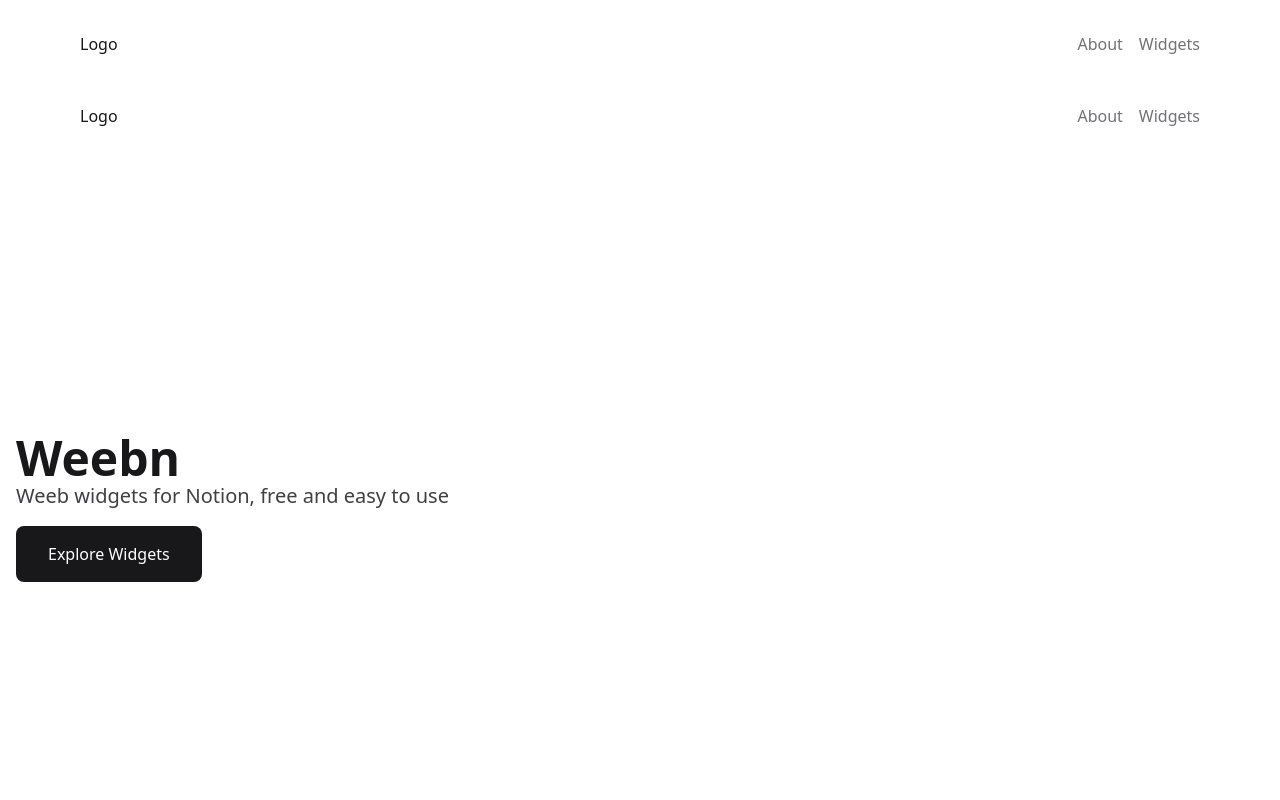
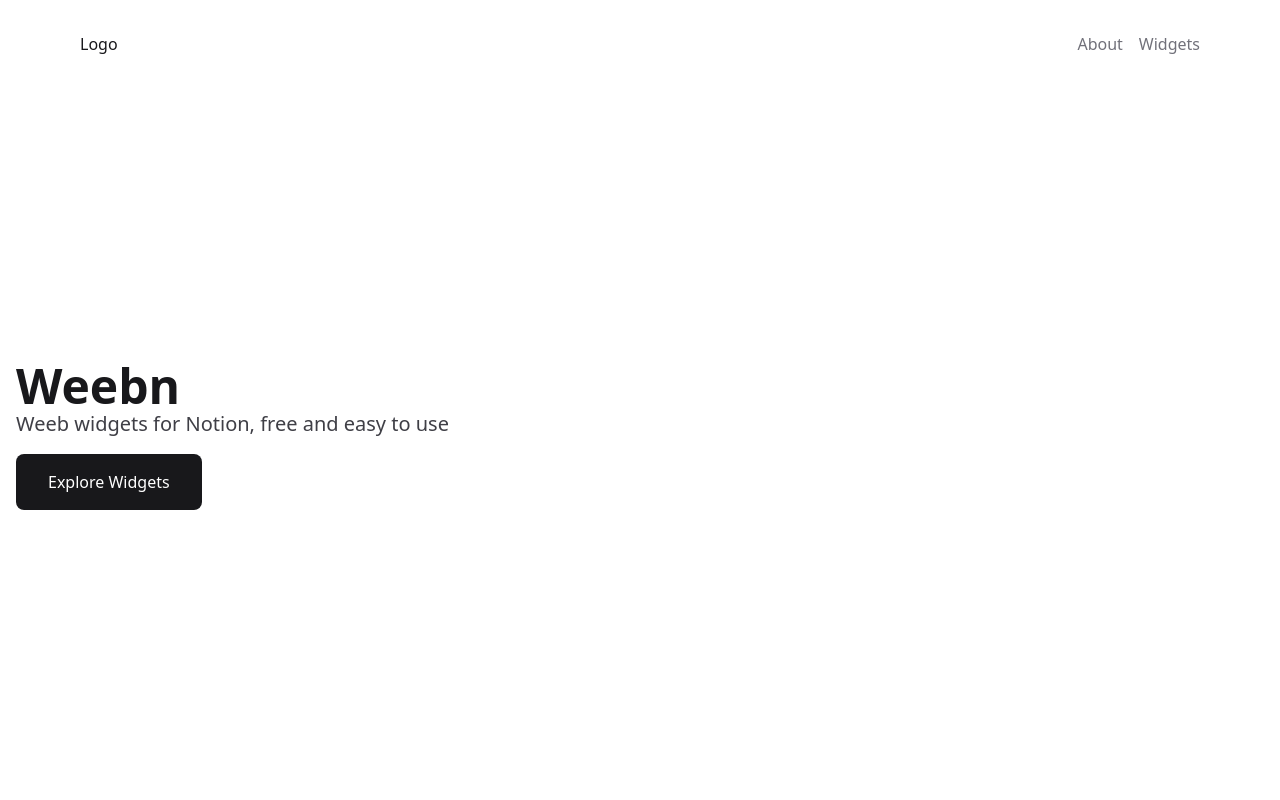
Before and after one commit to codingcodax/weebn, a Next.js app: page / in a window 1280 px wide. Shown: the top 800 px of the page. Built offline with nearby package versions, Linux system fonts and the light colour scheme.

Commit message:
feat(app): update root layout

```diff
--- a/app/layout.tsx
+++ b/app/layout.tsx
@@ -1,5 +1,3 @@
-import { Footer, Header } from '~/components/layout';
-
 import '~/styles/globals.css';
 
 const RootLayout = ({ children }: { children: React.ReactNode }) => {
@@ -10,11 +8,7 @@ const RootLayout = ({ children }: { children: React.ReactNode }) => {
         head.tsx. Find out more at https://beta.nextjs.org/docs/api-reference/file-conventions/head
       */}
       <head />
-      <body className='grid h-screen grid-rows-[auto_1fr_auto] gap-y-4'>
-        <Header />
-        {children}
-        <Footer />
-      </body>
+      <body>{children}</body>
     </html>
   );
 };
```
